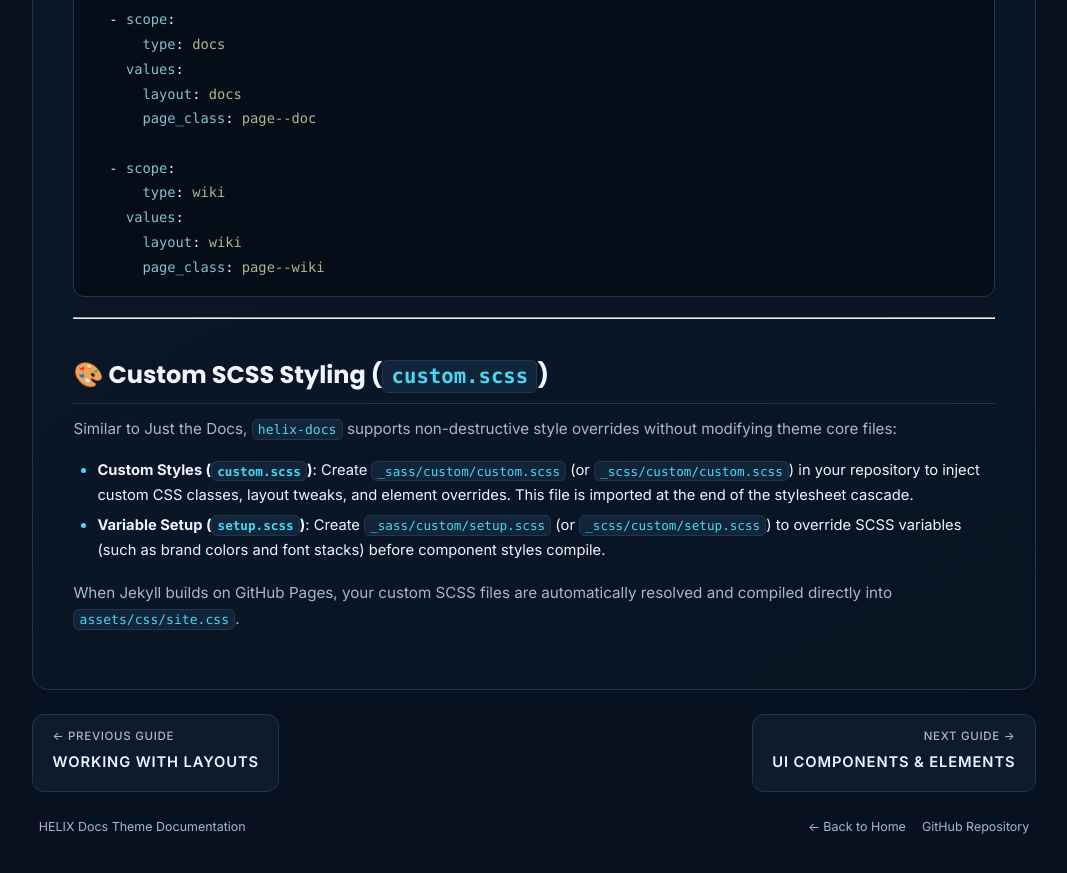
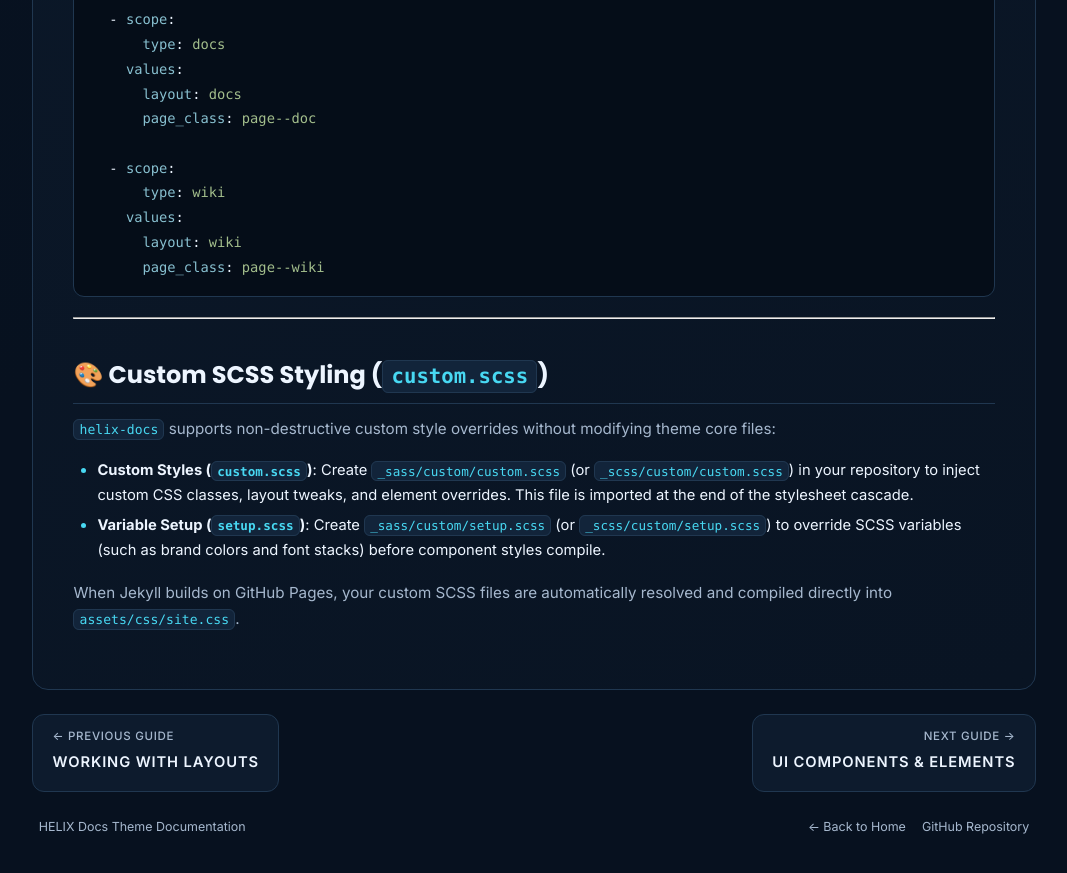
Before and after one commit to HELIX-Origin/helix-docs, a Jekyll site: the page built from _docs/configuration.md, in a window 1280 px wide and 900 px high, scrolled down 2220 px. Shown: the top 873 px of the window, without its empty margins (106-1173 px from the left). Built offline with Jekyll 4.4.1, drawn with Linux system fonts in a browser that asks for light colours.

Commit message:
Remove external project references from documentation

```diff
--- a/_docs/configuration.md
+++ b/_docs/configuration.md
@@ -80,7 +80,7 @@ defaults:
 
 ## 🎨 Custom SCSS Styling (`custom.scss`)
 
-Similar to Just the Docs, `helix-docs` supports non-destructive style overrides without modifying theme core files:
+`helix-docs` supports non-destructive custom style overrides without modifying theme core files:
 
 - **Custom Styles (`custom.scss`)**: Create `_sass/custom/custom.scss` (or `_scss/custom/custom.scss`) in your repository to inject custom CSS classes, layout tweaks, and element overrides. This file is imported at the end of the stylesheet cascade.
 - **Variable Setup (`setup.scss`)**: Create `_sass/custom/setup.scss` (or `_scss/custom/setup.scss`) to override SCSS variables (such as brand colors and font stacks) before component styles compile.
```
Also changed, not shown: _docs/layouts.md (+1 -1 lines), README.md.
